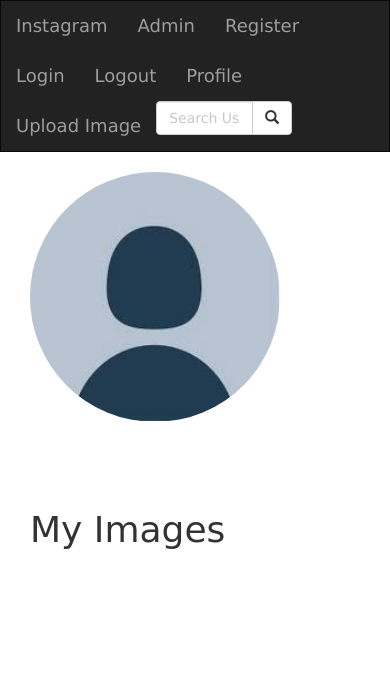
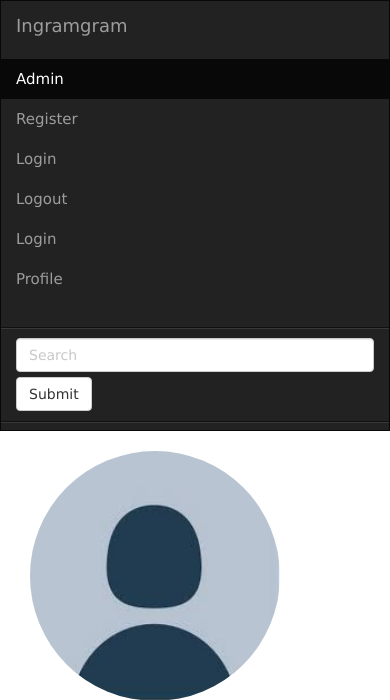
Before and after one commit to nziokaivy/instagram, a Django app: page /profile in a window 390 px wide. Shown: the top 700 px of the page. Run offline with Django 3.2, Linux system fonts and the light colour scheme; data that the repository does not hold is empty; some libraries are stand-ins or nearby versions; some web fonts are replaced.

Commit message:
add responsive navbar

```diff
--- a/photos/templates/base.html
+++ b/photos/templates/base.html
@@ -16,34 +16,30 @@
 
 </head>
 <body>
+
     <nav class="navbar navbar-inverse">
         <div class="container-fluid">
           <div class="navbar-header">
-                    <a class="navbar-brand" href="{% url 'home' %}">Instagram</a>
-                    <a class="navbar-brand" href="/admin">Admin</a>
-                    <a class="navbar-brand" href="/accounts/register">Register</a>
-                    <a class="navbar-brand" href="/accounts/login">Login</a>
-                    <a class="navbar-brand" href="/logout">Logout</a>
-                    <a class="navbar-brand" href="{% url 'profile' %}">Profile</a>
-                    <a class="navbar-brand" href="{% url 'upload_image' %}">Upload Image</a>
-
-
-                    <form  class= "w3 center"style="margin-top:10px; margin-left:auto;margin-right:auto; width: 50%;" class="navbar-form" role="search" action="{% url 'search_results' %}">
-
-                        <div class="input-group">
-                          <input type="text" class="form-control" placeholder="Search Users" name="image">
-
-                          <div class="input-group-btn">
-                            <button class="btn btn-default" type="submit"><i class="glyphicon glyphicon-search"></i></button>
+            <a class="navbar-brand" href="{% url 'home' %}">Ingramgram</a>
           </div>
-
+          <ul class="nav navbar-nav">
+            <li class="active"><a href="/admin">Admin</a></li>
+            <li><a href="/accounts/register">Register</a></li>
+            <li><a href="/accounts/login">Login</a></li>
+            <li><a href="/logout">Logout</a></li>
+            <li><a href="/accounts/login">Login</a></li>
+            <li><a href="{% url 'profile' %}">Profile</a></li>
+            <li><a  href="{% url 'upload_image' %}"><i class="material-icons" style="font-size:36px"></i></a></li>
+          </ul>
+          <form class="navbar-form navbar-left" action="/action_page.php">
+            <div class="form-group">
+              <input type="text" class="form-control" placeholder="Search">
             </div>
-
+            <button type="submit" class="btn btn-default">Submit</button>
           </form>
-
-                  </div>
         </div>
       </nav>
+
 
  {% block content %}
 
--- a/photos/templates/index.html
+++ b/photos/templates/index.html
@@ -1,6 +1,6 @@
 {% extends 'base.html' %}
 {% block content %}
-<h1>Hello World</h1>
+
 
 {% for image in images %}
 <div class="panel panel-default">
```
Also changed, not shown: media/images/beach_GiE6oRT.jpeg (added), media/images/black_IJwTJFO.jpg (added), media/images/hexa_8a2U5RJ.jpg (added), media/profiles/fish.jpeg (added). Lines whose indentation alone changed are shown as unchanged.
